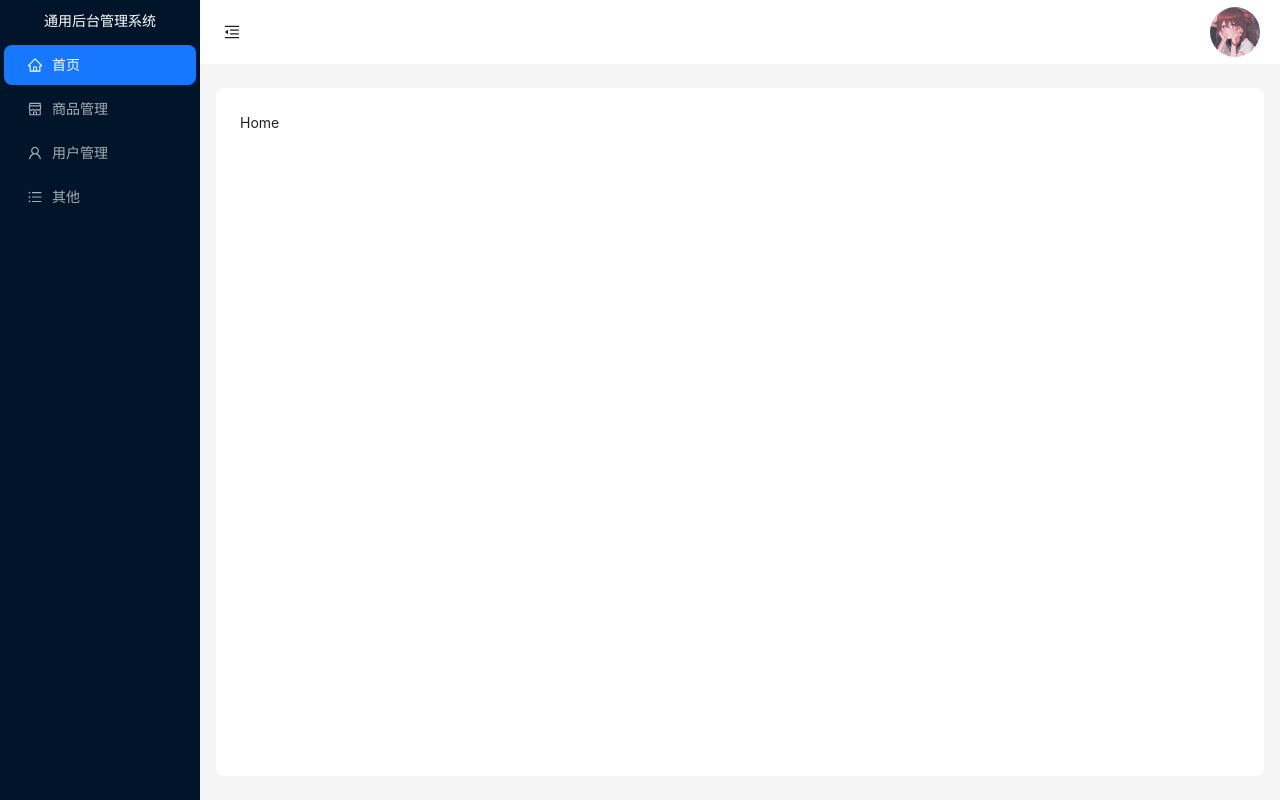
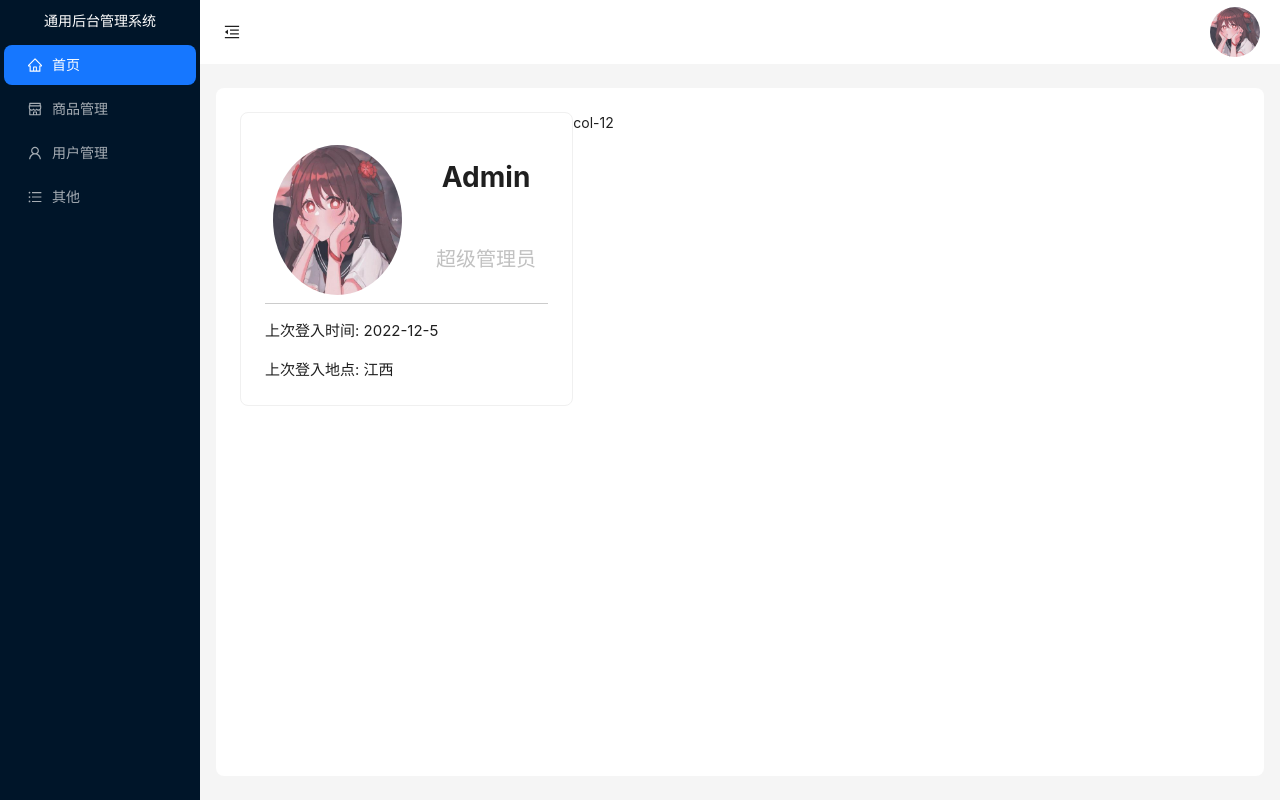
Before and after one commit to ikun666xiadan/react-admin-frontend, a React (Create React App) app: page /home in a window 1280 px wide. Built offline with nearby package versions, Linux system fonts and the light colour scheme.

Commit message:
feat: Home页面用户信息实现

```diff
--- a/package.json
+++ b/package.json
@@ -9,6 +9,7 @@
     "@testing-library/react": "^16.3.0",
     "@testing-library/user-event": "^13.5.0",
     "antd": "^5.24.7",
+    "axios": "^1.8.4",
     "react": "^19.1.0",
     "react-dom": "^19.1.0",
     "react-redux": "^9.2.0",
--- /dev/null
+++ b/src/pages/Home/index.css
@@ -0,0 +1,29 @@
+
+.user{
+    display: flex;
+    gap: 30px;
+    padding: 8px;
+    border-bottom: 1px solid #ccc;
+    img{
+        width: 150px;
+        height: 150px;
+        border-radius: 50%;
+        overflow: hidden;
+    }
+}
+
+.user_admin{
+    display: flex;
+    flex-direction: column;
+    justify-content: space-between;
+    align-items: center;
+    p{
+        font-size: 20px;
+        color: #c1c1c1;
+    }
+}
+
+.info{
+    margin-top: 15px;
+    font-size: 15px;
+}
--- a/src/pages/Home/index.js
+++ b/src/pages/Home/index.js
@@ -1,10 +1,25 @@
-
+import Avatar from '../../assets/me.png'
+import { Col, Row,Card  } from 'antd';
+import "./index.css"
 
 function Home() {
     return (
-      <div className="Home">
-        Home
-      </div>
+      <Row>
+        <Col span={8}>
+          <Card className='user_info' hoverable>
+            <div className='user'>
+              <img src={Avatar} alt=''/>
+              <div className='user_admin'>
+                <h1>Admin</h1>
+                <p>超级管理员</p>
+              </div>
+            </div>
+            <div className='info'>上次登入时间:  2022-12-5</div>
+            <div className='info'>上次登入地点:  江西</div>
+          </Card>
+        </Col>
+        <Col span={16}>col-12</Col>
+      </Row>
     );
   }
 
```
Also changed, not shown: 1 other file (tests, documents, lock files or other folders).
